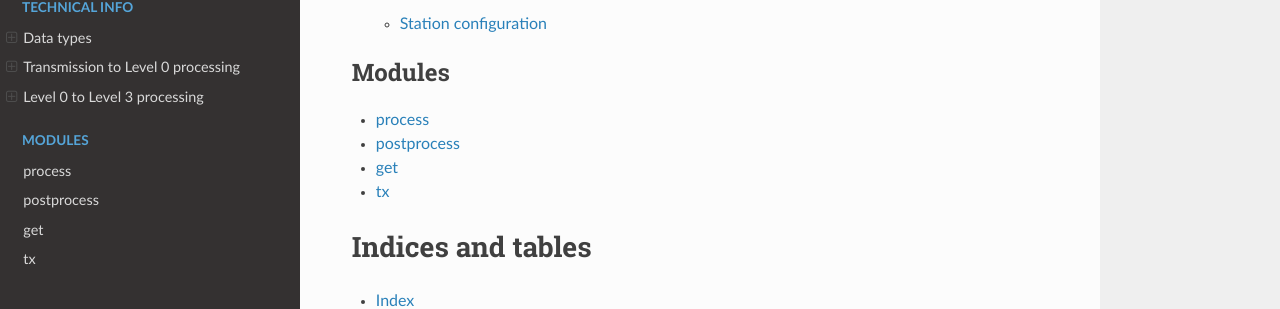
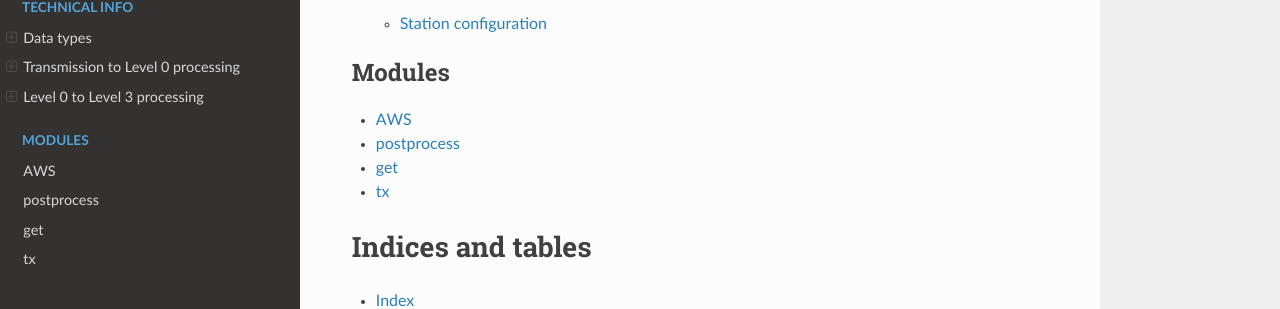
Before and after one commit to GEUS-Glaciology-and-Climate/pypromice, a Sphinx documentation site: the page built from docs/index.rst, in a window 1280 px wide and 900 px high, scrolled down 1058 px. Shown: the part 350-659 px from the top of the window. Built offline with Sphinx 7.4.7 and the Read the Docs theme 2.0.0, drawn with Linux system fonts in a browser that asks for light colours; some of the changed lines change nothing that is shown.

Commit message:
Modules test

```diff
--- a/docs/conf.py
+++ b/docs/conf.py
@@ -13,11 +13,7 @@
 import sphinx_rtd_theme
 import os
 import sys
-sys.path.insert(0, os.path.abspath('../src/pypromice/'))
-sys.path.insert(0, os.path.abspath('../src/pypromice/postprocess/'))
-sys.path.insert(0, os.path.abspath('../src/pypromice/process/'))
-sys.path.insert(0, os.path.abspath('../src/pypromice/tx/'))
-sys.path.insert(0, os.path.abspath('../bin/'))
+sys.path.insert(0, os.path.abspath('../'))
 
 # -- Project information -----------------------------------------------------
 
--- a/docs/modules.rst
+++ b/docs/modules.rst
@@ -1,8 +1,9 @@
-process
-=======
+AWS
+===
 
-.. automodule:: process
+.. automodule:: process.AWS
    :members:
+   :inherited-members:
    :undoc-members:
    :show-inheritance:
 
@@ -11,6 +12,7 @@ postprocess
 
 .. automodule:: postprocess
    :members:
+   :inherited-members:
    :undoc-members:
    :show-inheritance:
 
@@ -19,13 +21,15 @@ get
 
 .. automodule:: get
    :members:
+   :inherited-members:
    :undoc-members:
    :show-inheritance:
 
 tx
 ==
 
-.. automodule:: tx
+.. automodule:: tx.tx
    :members:
+   :inherited-members:
    :undoc-members:
    :show-inheritance:
```
